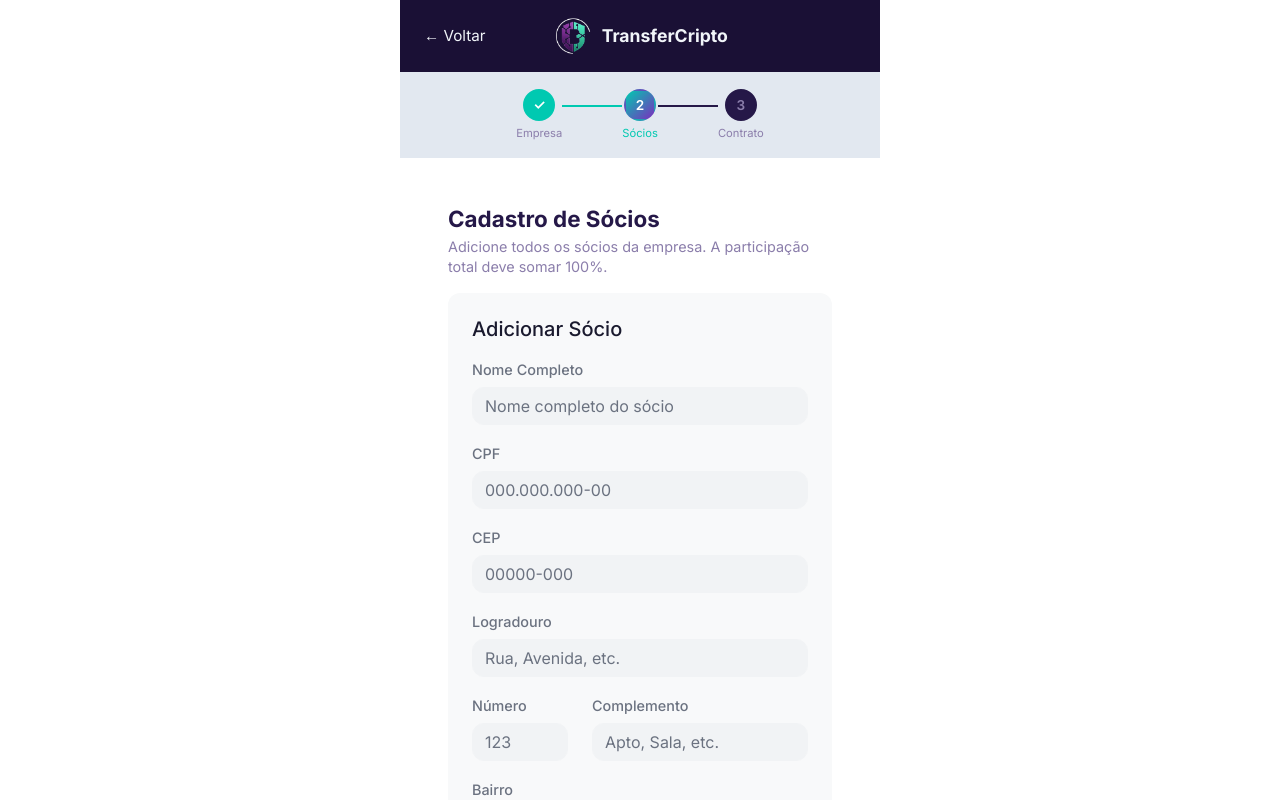
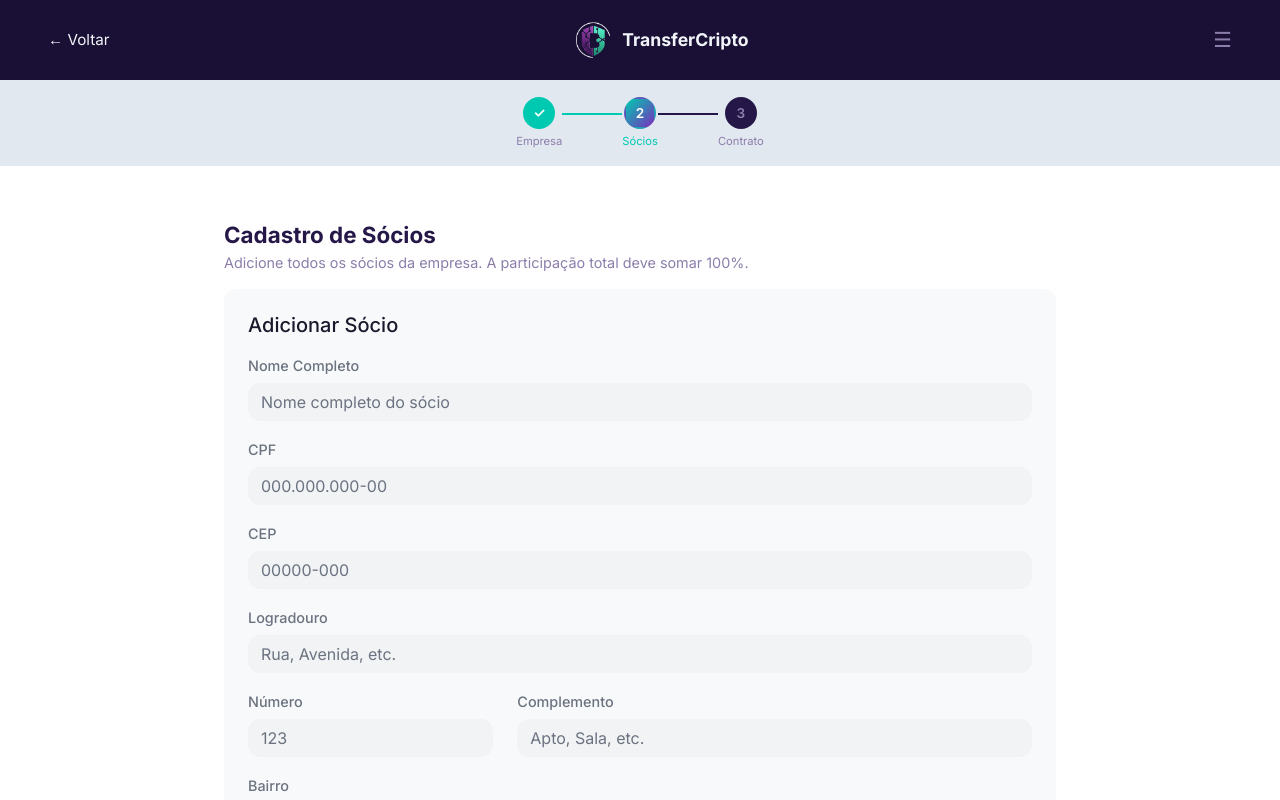
Before and after one commit to ttheus27/onboarding, a Vue app in the folder crypto-onboarding/: page /partners in a window 1280 px wide. Shown: the top 800 px of the page. Built offline with nearby package versions, Linux system fonts and the light colour scheme; no server answers.

Commit message:
fix: Css update

```diff
--- a/crypto-onboarding/index.html
+++ b/crypto-onboarding/index.html
@@ -2,9 +2,9 @@
 <html lang="en">
   <head>
     <meta charset="UTF-8" />
-    <link rel="icon" type="image/svg+xml" href="/vite.svg" />
+    <link rel="icon" type="image/png" href="public/Logo.png" />
     <meta name="viewport" content="width=device-width, initial-scale=1.0" />
-    <title>crypto-onboarding</title>
+    <title>TransferCripto-onboarding</title>
   </head>
   <body>
     <div id="app"></div>
--- a/crypto-onboarding/src/stores/onboarding.js
+++ b/crypto-onboarding/src/stores/onboarding.js
@@ -22,6 +22,10 @@ export const useOnboardingStore = defineStore('onboarding', () => {
   function saveToStorage() {
     localStorage.setItem('onboarding_company', JSON.stringify(company.value))
     localStorage.setItem('onboarding_partners', JSON.stringify(partners.value))
+    console.log('💾 Dados salvos no cache:', {
+      company: company.value,
+      partners: partners.value
+    })
   }
 
   function loadFromStorage() {
@@ -31,21 +35,26 @@ export const useOnboardingStore = defineStore('onboarding', () => {
 
       if (savedCompany) {
         company.value = JSON.parse(savedCompany)
+        console.log('✅ Dados da empresa carregados do cache')
       }
       if (savedPartners) {
         partners.value = JSON.parse(savedPartners)
+        console.log('✅ Dados dos sócios carregados do cache')
       }
     } catch (error) {
-      // Se houver erro, limpa o localStorage
-      clearStorage()
+      // Log do erro mas NÃO limpa automaticamente
+      console.error('❌ Erro ao carregar cache:', error)
+      console.warn('⚠️ Cache pode estar corrompido. Use clearStorage() manualmente se necessário.')
     }
   }
 
   function clearStorage() {
     localStorage.removeItem('onboarding_company')
     localStorage.removeItem('onboarding_partners')
-    company.value = { cnpj: '', companyName: '', fantasyName: '', cryptos: [], phone: '', email: '', password: '', passwordConfirm: '' }
+    localStorage.removeItem('cnpj_socios') // Limpa também os sócios do CNPJ
+    company.value = { cnpj: '', companyName: '', fantasyName: '', cryptos: '', phone: '', email: '', password: '', passwordConfirm: '' }
     partners.value = []
+    console.log('🗑️ Cache limpo')
   }
 
   return {
--- a/crypto-onboarding/src/views/ExistingAccountView.vue
+++ b/crypto-onboarding/src/views/ExistingAccountView.vue
@@ -74,18 +74,18 @@ function toggleRecovery() {
 </script>
 
 <template>
-  <div class="existing-account-page">
-    <!-- Header -->
-    <header class="existing-header d-flex align-items-center justify-content-between px-4 py-3">
+  <!-- Header (fora do container) -->
+  <header class="register-header d-flex align-items-center justify-content-between px-4 py-3">
     <button @click="goBack" class="btn-back">← Voltar</button>
     <div class="logo d-flex align-items-center gap-2">
       <img :src="Logo" alt="Logo" class="logo-image" />
       <span class="logo-text">TransferCripto</span>
     </div>
-      <div style="width: 60px"></div>
+    <div class="menu-icon">☰</div>
   </header>
 
-    <!-- Conteúdo -->
+  <!-- Conteúdo (dentro do container centralizado) -->
+  <div class="existing-account-page">
     <div class="content-container px-4 pb-5">
       <!-- Ícone de alerta -->
       <div class="alert-icon-wrapper text-center mt-5 mb-4">
@@ -226,17 +226,62 @@ function toggleRecovery() {
 </template>
 
 <style scoped>
+/* Header ocupa 100% da largura */
+.register-header {
+  width: 100vw;
+  max-width: 100vw;
+  margin: 0;
+  padding-left: 1rem;
+  padding-right: 1rem;
+  box-sizing: border-box;
+  background-color: #1A1035;
+  border-bottom: 1px solid #E2E8F0;
+}
+
+/* Container do conteúdo centralizado */
 .existing-account-page {
-  min-height: 100vh;
+  min-height: calc(100vh - 70px);
   background-color: #FFFFFF;
   color: #1A1A2E;
+  margin: 0 auto;
+}
+
+/* Conteúdo centralizado com max-width */
+.content-container {
   max-width: 480px;
   margin: 0 auto;
 }
 
-.existing-header {
-  background-color: #1A1035;
-  border-bottom: 1px solid #E2E8F0;
+/* Responsivo para Tablet */
+@media (min-width: 768px) {
+  .content-container {
+    max-width: 720px;
+    padding: 2rem 3rem !important;
+  }
+}
+
+/* Responsivo para Desktop */
+@media (min-width: 1024px) {
+  .content-container {
+    max-width: 960px;
+    padding: 2.5rem 4rem !important;
+  }
+}
+
+/* Responsivo para Wide Screen */
+@media (min-width: 1440px) {
+  .content-container {
+    max-width: 1400px;
+    padding: 3rem 5rem !important;
+  }
+}
+
+/* Responsivo para Ultra Wide */
+@media (min-width: 1920px) {
+  .content-container {
+    max-width: 1600px;
+    padding: 3rem 6rem !important;
+  }
 }
 
 .btn-back {
@@ -262,6 +307,12 @@ function toggleRecovery() {
   font-weight: 700;
   font-size: 1.1rem;
   color: #F1F5F9;
+}
+
+.menu-icon {
+  font-size: 1.3rem;
+  cursor: pointer;
+  color: #8B7EAB;
 }
 
 /* Ícone de alerta */
--- a/crypto-onboarding/src/views/PartnersView.vue
+++ b/crypto-onboarding/src/views/PartnersView.vue
@@ -1,5 +1,5 @@
 <script setup>
-import { ref, computed, onMounted } from 'vue'
+import { ref, computed, onMounted, watch } from 'vue'
 import { useRouter } from 'vue-router'
 import { useOnboardingStore } from '../stores/onboarding.js'
 import { storeToRefs } from 'pinia'
@@ -71,6 +71,12 @@ onMounted(() => {
     }
   }
 })
+
+// Salva automaticamente no cache sempre que a lista de sócios mudar
+watch(partners, () => {
+  console.log('💾 Auto-salvando sócios no cache...')
+  store.saveToStorage()
+}, { deep: true })
 
 // Calcula participação restante
 const remainingParticipation = computed(() => {
@@ -226,30 +232,33 @@ function goBack() {
 </script>
 
 <template>
-  <div class="partners-page">
-    <!-- Header -->
-    <header class="partners-header d-flex align-items-center justify-content-between px-4 py-3">
+  <!-- Header (fora do container) -->
+  <header class="register-header d-flex align-items-center justify-content-between px-4 py-3">
     <button @click="goBack" class="btn-back">← Voltar</button>
     <div class="logo d-flex align-items-center gap-2">
       <img :src="Logo" alt="Logo" class="logo-image" />
       <span class="logo-text">TransferCripto</span>
     </div>
-      <div style="width: 60px"></div>
+    <div class="menu-icon">☰</div>
   </header>
 
-    <!-- Steps -->
+  <!-- Steps (fora do container) -->
   <div class="steps-container px-4 pt-3 pb-2">
     <div class="d-flex align-items-center justify-content-center gap-0">
       <div class="step completed">
         <div class="step-circle">✓</div>
         <span class="step-label">Empresa</span>
       </div>
+
       <div class="step-line active"></div>
+
       <div class="step active">
         <div class="step-circle">2</div>
         <span class="step-label">Sócios</span>
       </div>
+
       <div class="step-line"></div>
+
       <div class="step">
         <div class="step-circle">3</div>
         <span class="step-label">Contrato</span>
@@ -257,7 +266,8 @@ function goBack() {
     </div>
   </div>
 
-    <!-- Conteúdo -->
+  <!-- Conteúdo (dentro do container centralizado) -->
+  <div class="partners-page">
     <div class="form-container px-4 pb-5">
       <h2 class="form-title mt-3 mb-1">Cadastro de Sócios</h2>
       <p class="form-subtitle mb-3">
@@ -527,17 +537,70 @@ function goBack() {
 </template>
 
 <style scoped>
+/* Header e Steps ocupam 100% da largura */
+.register-header,
+.steps-container {
+  width: 100vw;
+  max-width: 100vw;
+  margin: 0;
+  padding-left: 1rem;
+  padding-right: 1rem;
+  box-sizing: border-box;
+}
+
+.register-header {
+  background-color: #1A1035;
+  border-bottom: 1px solid #E2E8F0;
+}
+
+.steps-container {
+  background-color: #E2E8F0;
+}
+
+/* Container do formulário centralizado */
 .partners-page {
-  min-height: 100vh;
+  min-height: calc(100vh - 140px);
   background-color: #FFFFFF;
   color: #1A1A2E;
+  margin: 0 auto;
+}
+
+/* Formulário centralizado com max-width */
+.form-container {
   max-width: 480px;
   margin: 0 auto;
 }
 
-.partners-header {
-  background-color: #1A1035;
-  border-bottom: 1px solid #E2E8F0;
+/* Responsivo para Tablet */
+@media (min-width: 768px) {
+  .form-container {
+    max-width: 720px;
+    padding: 2rem 3rem !important;
+  }
+}
+
+/* Responsivo para Desktop */
+@media (min-width: 1024px) {
+  .form-container {
+    max-width: 960px;
+    padding: 2.5rem 4rem !important;
+  }
+}
+
+/* Responsivo para Wide Screen */
+@media (min-width: 1440px) {
+  .form-container {
+    max-width: 1400px;
+    padding: 3rem 5rem !important;
+  }
+}
+
+/* Responsivo para Ultra Wide */
+@media (min-width: 1920px) {
+  .form-container {
+    max-width: 1600px;
+    padding: 3rem 6rem !important;
+  }
 }
 
 .btn-back {
@@ -546,6 +609,11 @@ function goBack() {
   color: #F1F5F9;
   font-size: 0.95rem;
   cursor: pointer;
+  padding: 0;
+}
+
+.btn-back:hover {
+  color: #00C9B1;
 }
 
 .logo-image {
@@ -560,9 +628,13 @@ function goBack() {
   color: #F1F5F9;
 }
 
+.menu-icon {
+  font-size: 1.3rem;
+  cursor: pointer;
+  color: #8B7EAB;
+}
+
 /* Steps */
-.steps-container { background-color: #E2E8F0; }
-
 .step {
   display: flex;
   flex-direction: column;
--- a/crypto-onboarding/src/views/RegisterView.vue
+++ b/crypto-onboarding/src/views/RegisterView.vue
@@ -33,7 +33,10 @@ const loadingCusto = ref(false)
 const intervalId = ref(null)
 
 onMounted(() => {
+  console.log('🔄 RegisterView montado, carregando cache...')
   store.loadFromStorage()
+
+  console.log('📊 Estado atual após carregar:', company.value)
 
   // Se já houver moeda selecionada, busca o custo
   if (company.value.cryptos) {
@@ -63,6 +66,12 @@ watch(() => company.value.cryptos, async (novaMoeda) => {
     custoSetup.value = null
   }
 })
+
+// Salva automaticamente no cache sempre que os dados mudarem
+watch(company, (novosDados) => {
+  console.log('💾 Auto-salvando dados no cache...')
+  store.saveToStorage()
+}, { deep: true })
 
 async function atualizarCustoSetup(moeda) {
   if (!moeda) return
@@ -184,6 +193,7 @@ async function handleSubmit() {
     return
   }
 
+  console.log('📝 Salvando dados antes de navegar...')
   store.saveToStorage()
 
   if (company.value.email === 'exists@transferpay.exchange') {
```
Also changed, not shown: crypto-onboarding/src/views/ContractView.vue (+69 -12 lines), crypto-onboarding/public/Logo.png (added). Lines whose indentation alone changed are shown as unchanged.
